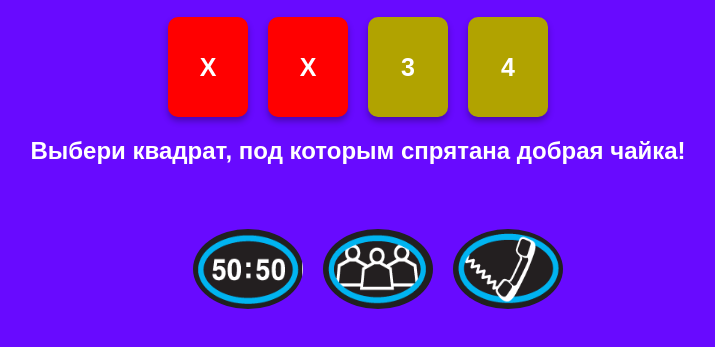
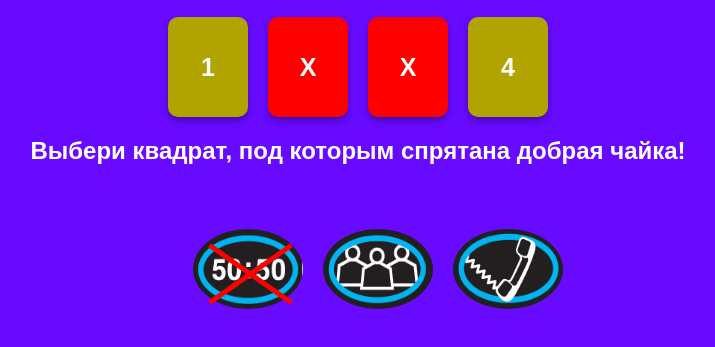
Before and after one commit to rudenko-vl/seagull_game, a plain HTML site: page index.html in a window 1280 px wide. Both pictures are taken after a click on the item 530 px from the left and 382 px from the top of the page. Shown: the part 113-460 px from the top of the page, without its empty margins (282-997 px from the left). Drawn offline with nearby package versions, Linux system fonts and the light colour scheme.

Commit message:
new features for help buttons

```diff
--- a/index.html
+++ b/index.html
@@ -28,9 +28,9 @@
         <button class="restart-btn" id="restart">Сыграть снова</button>
     </div>
      <ul class="help-btns-box list">
-        <li title="Убрать два варианта" class="help-btn1"><img src="./images/50.png" alt="50:50"></li>
-        <li title="Помощь зала" class="help-btn2"><img src="./images/people.png" alt="people"></li>
-        <li title="Звонок другу" class="help-btn3"><img src="./images/phone.png" alt="phone"></li>
+        <li title="Убрать два варианта" class="help-btn1"><div class="img-wrap"><img src="./images/50.png" alt="50:50"></div></li>
+        <li title="Помощь зала" class="help-btn2"><div class="img-wrap"><img src="./images/people.png" alt="people"></div></li>
+        <li title="Звонок другу" class="help-btn3"><div class="img-wrap"><img src="./images/phone.png" alt="phone"></div></li>
      </ul>
      <div class="spinner"></div>
      <div class="connect-box" style="display: none;">
--- a/js/modal.js
+++ b/js/modal.js
@@ -8,6 +8,7 @@ const refs = {
     refs.openModalBtn.addEventListener("click", toggleModal);
     function toggleModal() {
         refs.modal.classList.toggle("is-hidden");
+        refs.openModalBtn.classList.add('help-btn-unactive');
     }
 })();
 
--- a/js/script.js
+++ b/js/script.js
@@ -10,6 +10,7 @@ document.addEventListener("DOMContentLoaded", () => {
     const connectBtn = document.querySelector(".connect-btn");
     const HelpBtns = document.querySelector(".help-btns-box");
     const HelpBtn1 = document.querySelector(".help-btn1");
+    const HelpBtn2 = document.querySelector(".help-btn2");
     const HelpBtn3 = document.querySelector(".help-btn3");
 
     let seagullPosition = getRandomPosition();
@@ -18,12 +19,12 @@ document.addEventListener("DOMContentLoaded", () => {
     }
 
     HelpBtn1.addEventListener('click', ()=> {
-        const availableIndexes = [...Array(4).keys()].filter(i => i !== seagullPosition);
-
-       cups[availableIndexes[0]].style.backgroundColor = 'red';
-       cups[availableIndexes[1]].style.backgroundColor = 'red';
-       cups[availableIndexes[0]].textContent = 'X';
+        HelpBtn1.classList.add('help-btn-unactive');
+        const availableIndexes = [0, 1, 2, 3].filter(i => i !== seagullPosition);
+       cups[availableIndexes[2]].textContent = 'X';
        cups[availableIndexes[1]].textContent = 'X';
+       cups[availableIndexes[2]].classList.add('unactive');
+       cups[availableIndexes[1]].classList.add('unactive');
 
     })
 
@@ -43,9 +44,17 @@ document.addEventListener("DOMContentLoaded", () => {
     connectBtn.addEventListener('click', ()=> {
         setupGame();
         cups.forEach(cup => {
-            cup.style.backgroundColor = '#b1a300'
+            if (cup.classList.contains('unactive')){
+                cup.classList.remove('unactive');
+            }
         });
         connectBox.style.display = 'none';
+        if (HelpBtn2.classList.contains('help-btn-unactive')) {
+            (HelpBtn2.classList.remove('help-btn-unactive'))
+        }
+        if (HelpBtn1.classList.contains('help-btn-unactive')) {
+            (HelpBtn1.classList.remove('help-btn-unactive'))
+        }
     })
 
     function setupGame() {
@@ -82,8 +91,16 @@ document.addEventListener("DOMContentLoaded", () => {
 
     restartButton.addEventListener("click", () => {
         cups.forEach(cup => {
-            cup.style.backgroundColor = '#b1a300'
+            if (cup.classList.contains('unactive')){
+                cup.classList.remove('unactive');
+            }
         });
+        if (HelpBtn2.classList.contains('help-btn-unactive')) {
+            (HelpBtn2.classList.remove('help-btn-unactive'))
+        }
+        if (HelpBtn1.classList.contains('help-btn-unactive')) {
+            (HelpBtn1.classList.remove('help-btn-unactive'))
+        }
         seagullPosition = getRandomPosition();
         setupGame();
     });
--- a/style.css
+++ b/style.css
@@ -110,6 +110,11 @@ h1 {
 .cup:hover {
     background-color: #decc09;
 }
+.unactive {
+    background-color: red;
+    pointer-events: none;
+
+}
 
 #seagull {
     max-width: 450px;
@@ -174,12 +179,14 @@ h1 {
     gap: 20px;
     margin: 40px auto;
     >li {
-        width: 110px;
-        height: 80px;
         cursor: pointer;
-        border-radius: 50%;
-        overflow: hidden;
     }
+}
+.img-wrap {
+    width: 110px;
+    height: 80px;
+    border-radius: 50%;
+    overflow: hidden;
 }
 
 @media screen and (min-width: 480px) {
@@ -187,6 +194,42 @@ h1 {
         flex-direction: row;
     }
   }
+
+  .help-btn1,
+  .help-btn2 {
+    position: relative;
+  }
+
+  .help-btn1::before,
+  .help-btn2::after {
+    position: absolute;
+    left: 55px;
+    top: -5px;
+    content: "";
+    width: 5px;
+    height: 100px;
+    background-color: transparent;
+    transform: rotate(55deg);
+}
+.help-btn1::after,
+.help-btn2::before {
+  position: absolute;
+  left: 55px;
+  top: -5px;
+  content: "";
+  width: 5px;
+  height: 100px;
+  background-color: transparent;
+  transform: rotate(-55deg);
+}
+
+.help-btn-unactive::before {
+    background-color: red;
+}
+
+.help-btn-unactive::after {
+    background-color: red;
+}
 
   /* ============= Modal */
 
```
